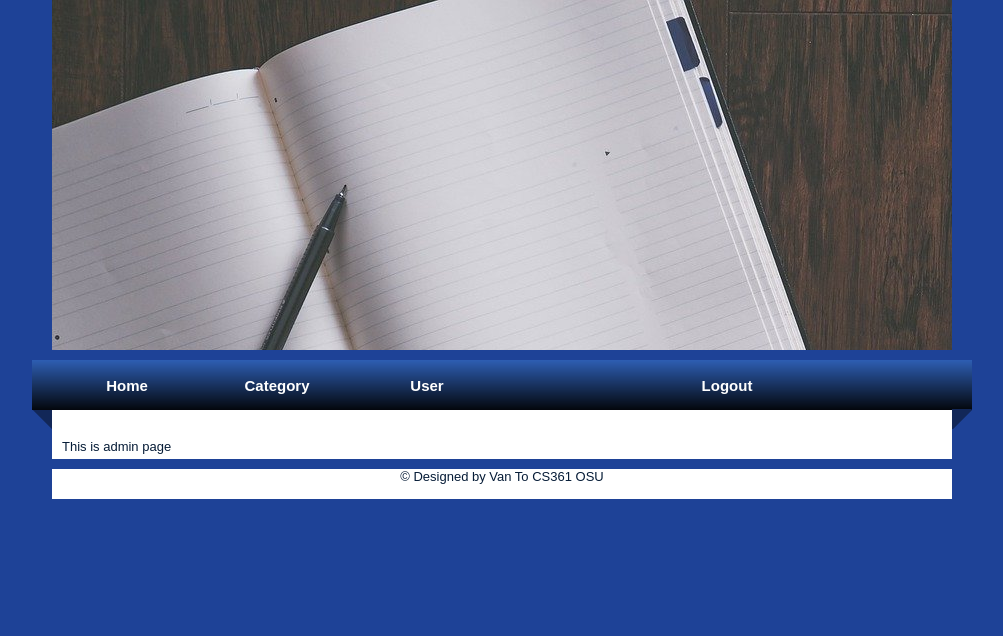
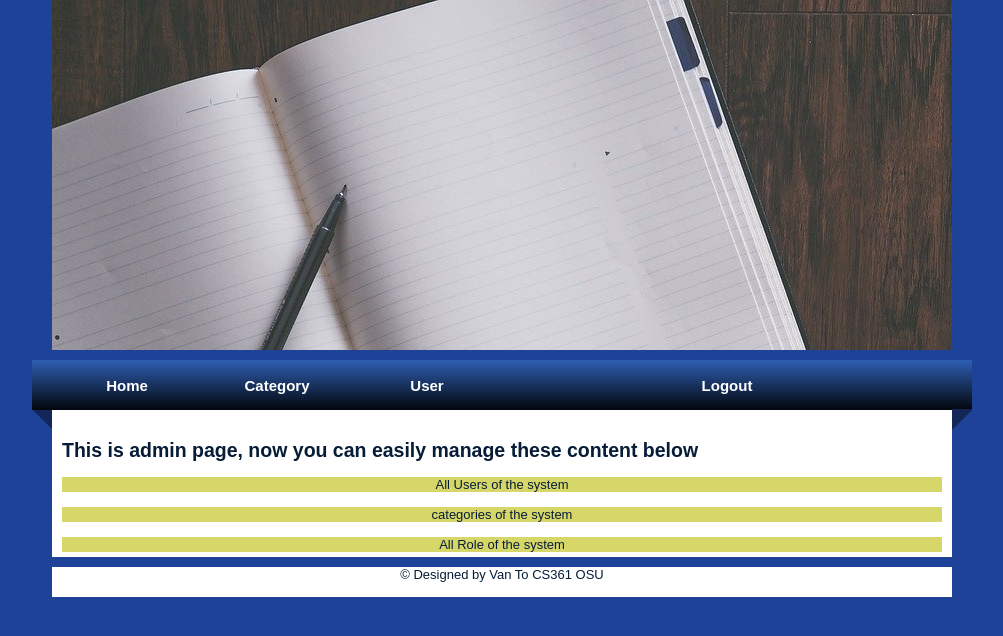
Before and after one commit to vanto-Intel/quiz_mgmt_app, a Flask app: page /admin in a window 1280 px wide. Shown: the top 636 px of the page, without its empty margins (138-1141 px from the left). Run offline with Flask 2, Linux system fonts and the light colour scheme; a user stored in the database is signed in.

Commit message:
modified admin.html and Readme.md

```diff
--- a/project/templates/admin.html
+++ b/project/templates/admin.html
@@ -3,7 +3,7 @@
 <head>
 <meta http-equiv="Content-Type" content="text/html; charset=utf-8" />
 <link rel="stylesheet" type="text/css" href="{{ url_for('static', filename= 'css/style.css') }}" />
-<title>NightBeach | florida web design</title>
+<title>Quizzes management|Create by Van To CS361</title>
 </head>
 
 <body>
@@ -24,7 +24,15 @@
             </ul>
         </div>
         <div class="row" id="content">
-            {% block content %} This is admin page{% endblock %}
+            {% block content %}
+            <h2> This is admin page, now you can easily manage these content below </h2>
+            <br>
+            <p style="background-color: #cc4c;">All Users of the system</p>
+            <br>
+            <p style="background-color: #cc4c;">categories of the system</p>
+            <br>
+            <p style="background-color: #cc4c;">All Role of the system</p>
+            {% endblock %}
         </div>
    </div>
    <div class="row" id="content">
```
Also changed, not shown: README.md.
